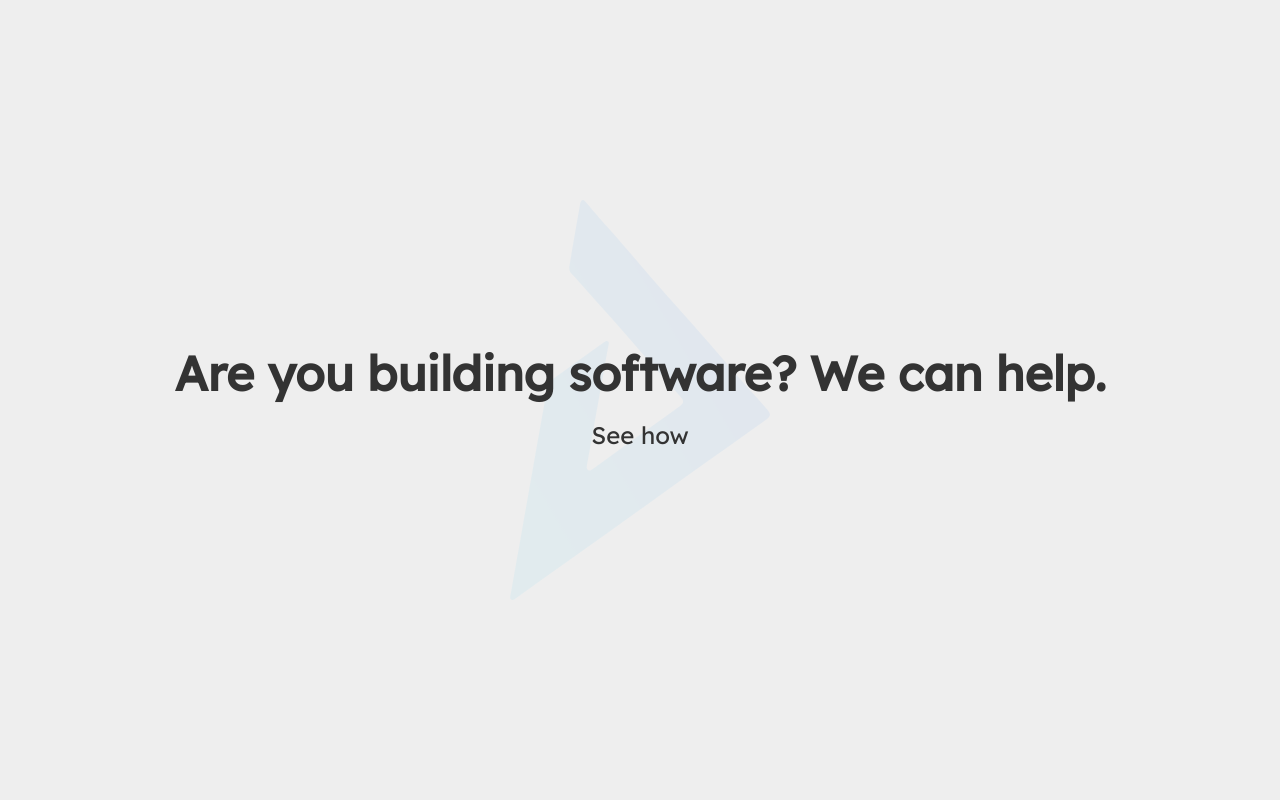
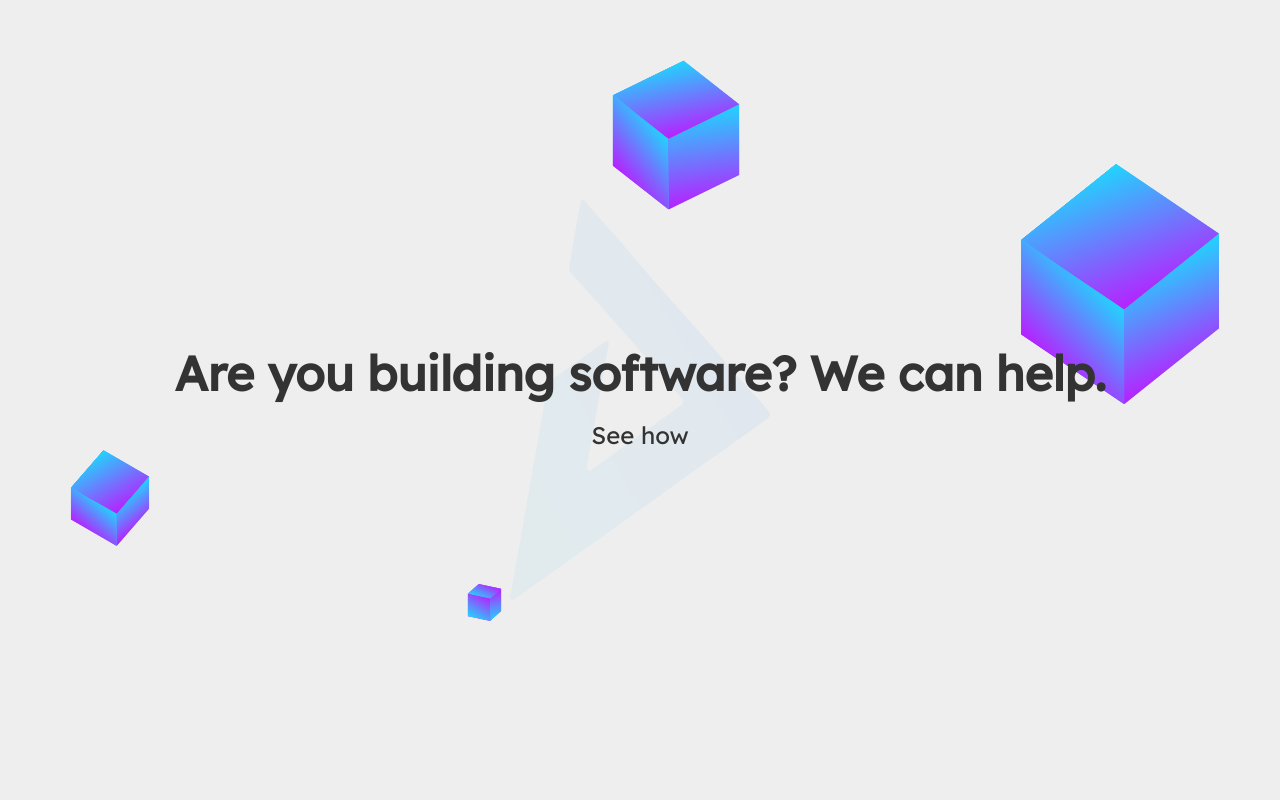
Before and after one commit to michaeldera/devshopzw, a React (Create React App) app: page / in a window 1280 px wide. Shown: the top 800 px of the page. Built offline with nearby package versions, Linux system fonts and the light colour scheme.

Commit message:
better cube

```diff
--- a/src/components/cube/cube.css
+++ b/src/components/cube/cube.css
@@ -1,12 +1,10 @@
 .cube-wrapper {
-  width: 250px;
+  width: 200px;
   height: 213px;
   margin: 20px auto;
-  background-color: #EEE;
+  position: absolute;
 }
 .cube {
-  width: 112px;
-  height: 112px;
   top: 50px;
   transform-style: preserve-3d;
   transform: rotateX(-22deg) rotateY(-38deg) rotateZ(0deg);
@@ -18,33 +16,50 @@
 .cube > div {
   position: absolute;
   transition: all 0.5s ease-in-out;
-  width: 112px;
-  height: 112px;
   float: left;
   overflow: hidden;
-  opacity: 0.85;
+  background-color:#21D4FD;
+  background-image: linear-gradient(19deg, #21D4FD 0%, #B721FF 100%);
 }
 .cube-face-one {
-  transform: rotatex(90deg) translateX(0px) translateY(0px) translateZ(56px);
-  background-color: #FFF;
+  background-color: #21D4FD;
+  background-image: linear-gradient(19deg, #21D4FD 0%, #B721FF 100%);
+
 }
 .cube-face-two {
-  transform: rotateY(-90deg) translateX(0px) translateY(0px) translateZ(56px);
-  background-color: #ffaf1c;
+  background-color: #21D4FD;
+  background-image: linear-gradient(19deg, #21D4FD 0%, #B721FF 100%);
+
 }
 .cube-face-three {
-  transform: translateX(0px) translateY(0px) translateZ(56px);
-  background-color: #58d568;
+  background-color: #21D4FD;
+background-image: linear-gradient(19deg, #21D4FD 0%, #B721FF 100%);
+
 }
 .cube-face-four {
-  transform: rotateY(90deg) translateX(0px) translateY(0px) translateZ(56px);
-  background-color: #ed3030;
+  background-color: #21D4FD;
+background-image: linear-gradient(19deg, #21D4FD 0%, #B721FF 100%);
+
 }
 .cube-face-five {
-  transform: rotateY(180deg) translateX(0px) translateY(0px) translateZ(56px);
-  background-color: #1c5ffe;
+  background-color: #21D4FD;
+  background-image: linear-gradient(19deg, #21D4FD 0%, #B721FF 100%);
+
 }
 .cube-face-six {
-  transform: rotateX(-90deg) translateX(0px) translateY(0px) translateZ(56px);
-  background-color: #f2f215;
+  background-color: #21D4FD;
+  background-image: linear-gradient(19deg, #21D4FD 0%, #B721FF 100%);
 }
+
+
+/*Rotation scripts */
+
+.cube {
+  animation: rotate-cube infinite;
+  animation-duration: 20s
+}
+@keyframes rotate-cube {
+  0%   {  transform: rotateX(-38deg) rotateY(-38deg) rotateZ(0deg);   }
+  50%   { transform: rotateX(-238deg) rotateY(-238deg) rotateZ(0deg);  }
+  100%   {    transform: rotateX(-398deg) rotateY(-398deg) rotateZ(0deg);  }
+}
--- a/src/components/cube/cube.tsx
+++ b/src/components/cube/cube.tsx
@@ -1,16 +1,61 @@
-import React from 'react';
+import React, { CSSProperties } from 'react';
+import "./cube.css";
 
-const Cube = () => {
+const Cube = ( props: any) => {
+  const { size, position, duration } = props;
+
+  const face_one: CSSProperties = {
+    width: size,
+    height:size,
+    transform: `rotatex(90deg) translateX(0px) translateY(0px) translateZ(${size/2}px)`,
+  };
+
+  const face_two: CSSProperties = {
+    width: size,
+    height:size,
+    transform: `rotateY(-90deg) translateX(0px) translateY(0px) translateZ(${size/2}px)`,
+  };
+
+  const face_three: CSSProperties = {
+    width: size,
+    height:size,
+    transform: `translateX(0px) translateY(0px) translateZ(${size/2}px)`,
+  };
+
+  const face_four: CSSProperties = {
+    width: size,
+    height:size,
+    transform: `rotateY(90deg) translateX(0px) translateY(0px) translateZ(${size/2}px)`,
+
+  }
+  const face_five: CSSProperties = {
+    width: size,
+    height:size,
+    transform:`rotateY(180deg) translateX(0px) translateY(0px) translateZ(${size/2}px)`,
+
+  }
+  const face_six: CSSProperties = {
+    width: size,
+    height:size,
+    transform: `rotateX(-90deg) translateX(0px) translateY(0px) translateZ(${size/2}px)`,
+  }
+
+  const cubeStyle: CSSProperties = {
+    width: size,
+    height: size,
+    animationDuration: duration,
+  }
+
   return (
     <div className="cube-component">
-      <div className="cube-wrapper">
-        <div className="cube">
-          <div className="cube-face-one"></div>
-          <div className="cube-face-two"></div>
-          <div className="cube-face-three"></div>
-          <div className="cube-face-four"></div>
-          <div className="cube-face-five"></div>
-          <div className="cube-face-six"></div>
+      <div className="cube-wrapper" style={position}>
+        <div className="cube" style={cubeStyle}>
+          <div className="cube-face-one" style={face_one}></div>
+          <div className="cube-face-two" style={face_two}></div>
+          <div className="cube-face-three" style={face_three}></div>
+          <div className="cube-face-four" style={face_four}></div>
+          <div className="cube-face-five" style={face_five}></div>
+          <div className="cube-face-six" style={face_six}></div>
         </div>
       </div>
     </div>
--- a/src/components/header/header.tsx
+++ b/src/components/header/header.tsx
@@ -1,12 +1,22 @@
-import React from 'react';
+import React, { CSSProperties } from 'react';
 import "./header.css";
 import devshop from "./../../assets/logo.svg"
+import Cube from '../cube/cube';
 
 
 const Header = () => {
+  const cube_one:CSSProperties = { top: "50%", left: 10 };
+  const cube_two:CSSProperties = { top: "18%", right: 60 };
+  const cube_three:CSSProperties = { top: 20, left: "45%" };
+  const cube_four:CSSProperties = { top: "65%", left: "30%" };
+
   return (
     <header className="header-component">
       <div className="header-wrapper">
+        <Cube size={56} position={cube_one} duration="12s" />
+        <Cube size={140} position={cube_two} duration="14s"/>
+        <Cube size={90} position={cube_three} duration="16s"/>
+        <Cube size={25} position={cube_four} duration="6s"/>
         <img className="header-logo" src={devshop} alt="Devshop Logo" />
         <div className="header-content">
           <h1 className="header-tagline">Are you building software? We can help.</h1>
--- a/src/pages/home/home.tsx
+++ b/src/pages/home/home.tsx
@@ -5,11 +5,13 @@ import Footer from '../../components/footer/footer';
 
 
 const Home = () => {
+
   return (
     <React.Fragment>
       <Header/>
       <CustomersSection/>
-      <div style={{height: "200vh"}}></div>
+      <div style={{height: "200vh"}}>
+      </div>
       <Footer/>
     </React.Fragment>
   );
```
